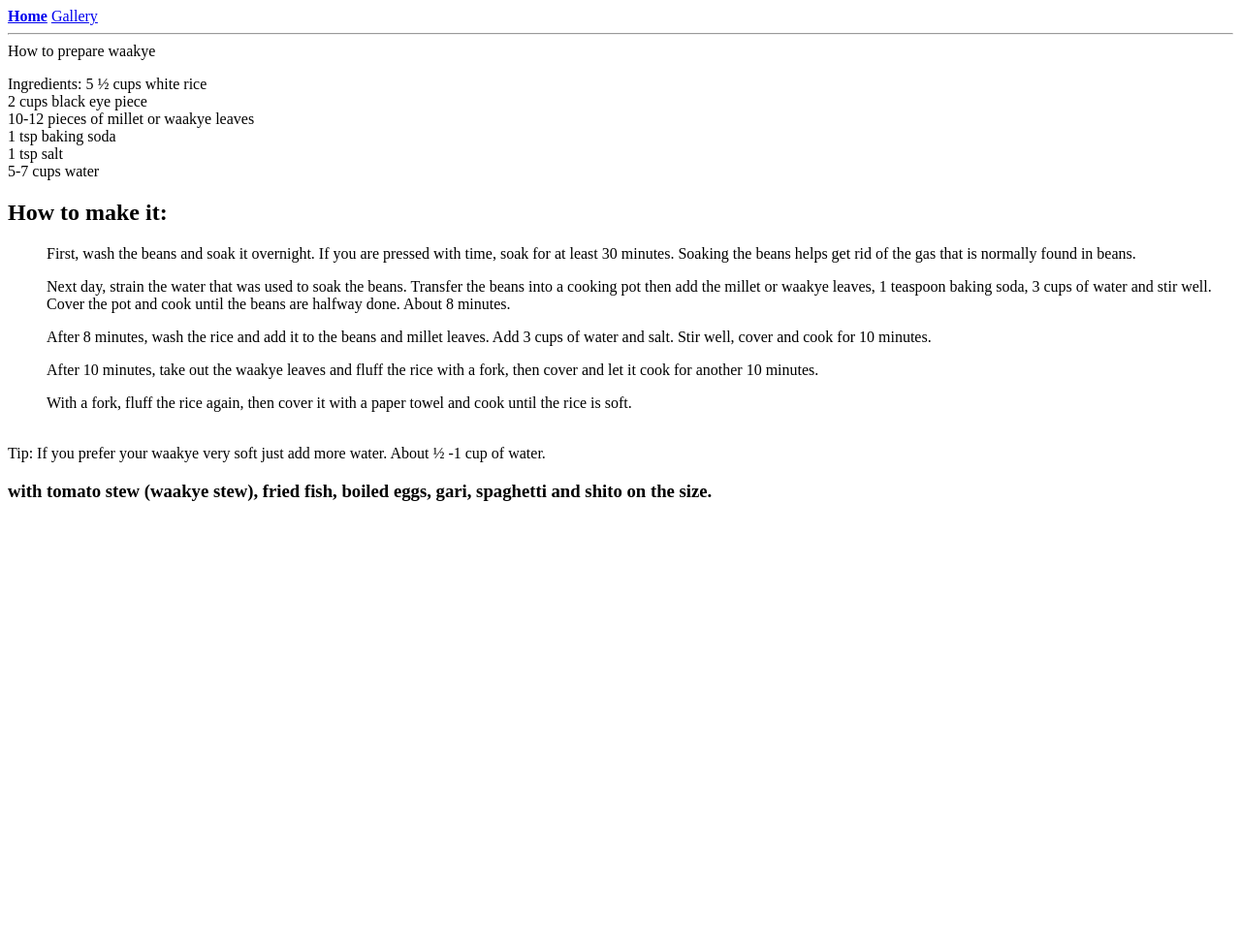
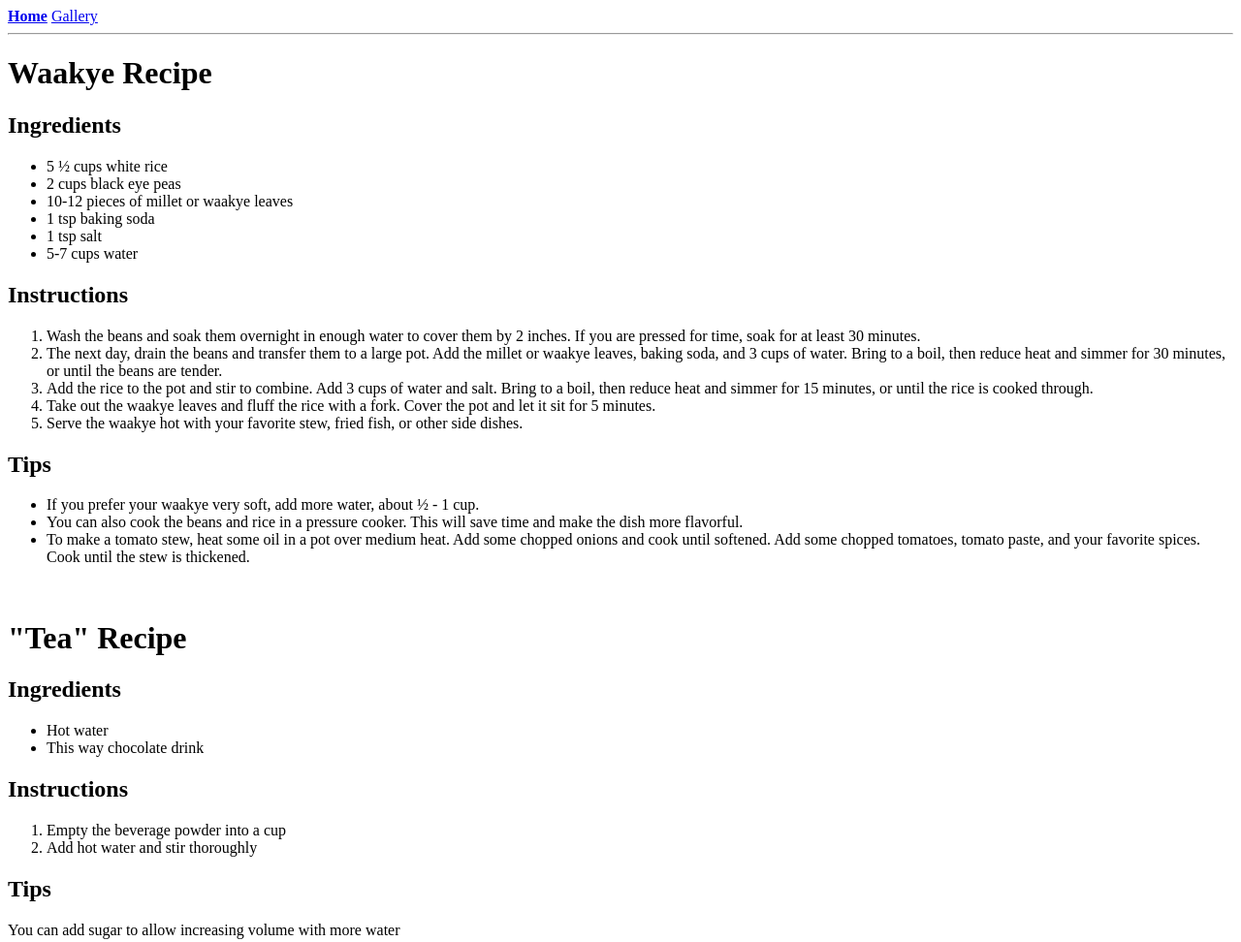
Before and after one commit to NyulaYorda/Recipe_book, a plain HTML site: page recipe.html in a window 1280 px wide. Shown: the whole page at 97% size. Before the commit the page ends 800 px from the top, so only its background shows below. Drawn offline with Linux system fonts and the light colour scheme.

Commit message:
Adding recipe: Tea

```diff
--- a/recipe.html
+++ b/recipe.html
@@ -10,36 +10,44 @@
 <a href="recipes.html">Gallery</a>
 </nav>
 <hr>
-How to prepare waakye
-<p> Ingredients:
+<h1>Waakye Recipe</h1>
+<h2>Ingredients</h2>
+<ul>
+    <li>5 ½ cups white rice</li>
+    <li>2 cups black eye peas</li>
+    <li>10-12 pieces of millet or waakye leaves</li>
+    <li>1 tsp baking soda</li>
+    <li>1 tsp salt</li>
+    <li>5-7 cups water</li>
+</ul>
+<h2>Instructions</h2>
+<ol>
+    <li>Wash the beans and soak them overnight in enough water to cover them by 2 inches. If you are pressed for time, soak for at least 30 minutes.</li>
+    <li>The next day, drain the beans and transfer them to a large pot. Add the millet or waakye leaves, baking soda, and 3 cups of water. Bring to a boil, then reduce heat and simmer for 30 minutes, or until the beans are tender.</li>
+    <li>Add the rice to the pot and stir to combine. Add 3 cups of water and salt. Bring to a boil, then reduce heat and simmer for 15 minutes, or until the rice is cooked through.</li>
+    <li>Take out the waakye leaves and fluff the rice with a fork. Cover the pot and let it sit for 5 minutes.</li>
+    <li>Serve the waakye hot with your favorite stew, fried fish, or other side dishes.</li>
+</ol>
+<h2>Tips</h2>
+<ul>
+    <li>If you prefer your waakye very soft, add more water, about ½ - 1 cup.</li>
+    <li>You can also cook the beans and rice in a pressure cooker. This will save time and make the dish more flavorful.</li>
+    <li>To make a tomato stew, heat some oil in a pot over medium heat. Add some chopped onions and cook until softened. Add some chopped tomatoes, tomato paste, and your favorite spices. Cook until the stew is thickened.</li>
+</ul>
 
-    5 ½ cups white rice<br>
-
-    2 cups black eye piece <br>
-
-    10-12 pieces of millet or waakye leaves <br>
-
-    1 tsp baking soda <br>
-
-    1 tsp salt <br>
-
-    5-7 cups water<br>
-
-    <h2>How to make it:</h2>
-
-    <ol>First, wash the beans and soak it overnight. If you are pressed with time, soak for at least 30 minutes. Soaking the beans helps get rid of the gas that is normally found in beans. </ol>
-
-    <ol>Next day, strain the water that was used to soak the beans. Transfer the beans into a cooking pot then add  the millet or waakye leaves, 1 teaspoon baking soda, 3 cups of water and stir well. Cover the pot and cook until the beans are halfway done. About 8 minutes. </ol>
-
-    <ol>After 8 minutes, wash the rice and add it to the beans and millet leaves. Add 3 cups of water and salt. Stir well, cover and cook for 10 minutes. </ol>
-
-    <ol>After 10 minutes, take out the waakye leaves and fluff the rice with a fork, then cover and let it cook for another 10 minutes. </ol>
-
-    <ol>With a fork, fluff the rice again, then cover it with a paper towel and cook until the rice is soft.</ol><br>
-
-    Tip: If you prefer your waakye very soft just add more water. About ½ -1 cup of water.
-
-     <h3> with tomato stew (waakye stew), fried fish, boiled eggs, gari, spaghetti and shito on the size.</h3>  </p>
-
+<br>
+<h1>"Tea" Recipe</h1>
+<h2>Ingredients</h2>
+<ul>
+    <li>Hot water</li>
+    <li>This way chocolate drink</li>
+</ul>
+<h2>Instructions</h2>
+<ol>
+    <li>Empty the beverage powder into a cup</li>
+    <li>Add hot water and stir thoroughly</li>
+</ol>
+<h2>Tips</h2>
+<p>You can add sugar to allow increasing volume with more water</p>
 </body>
 </html>
```
